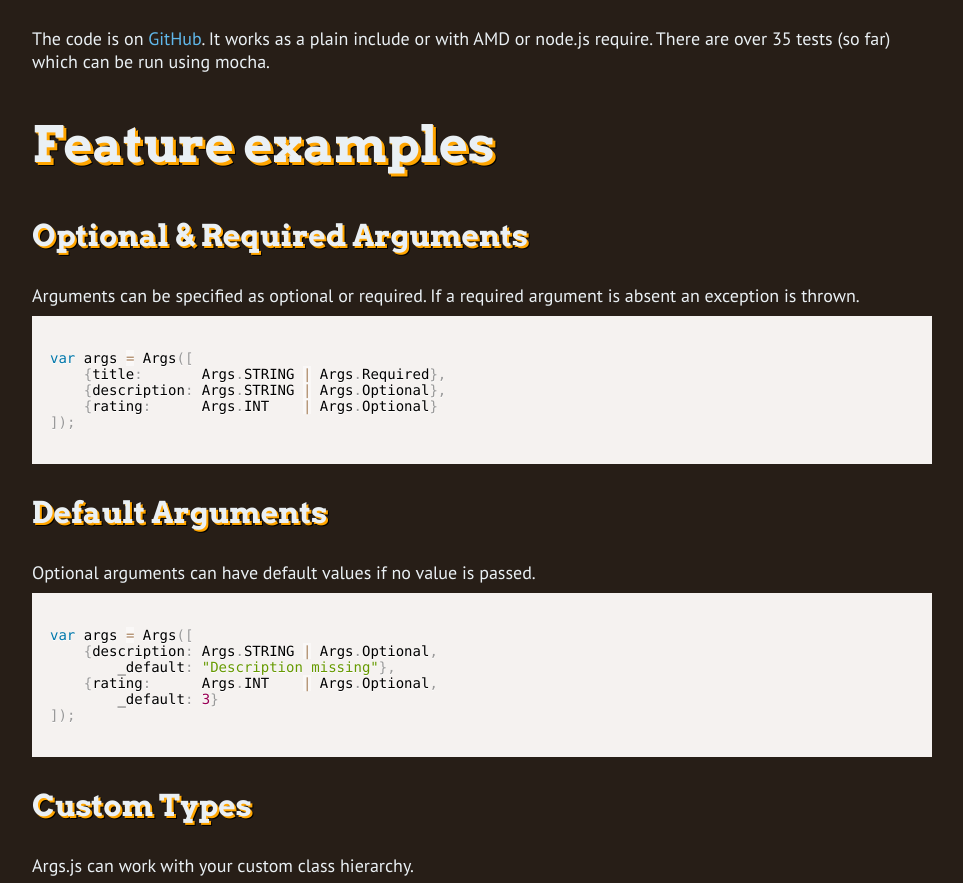
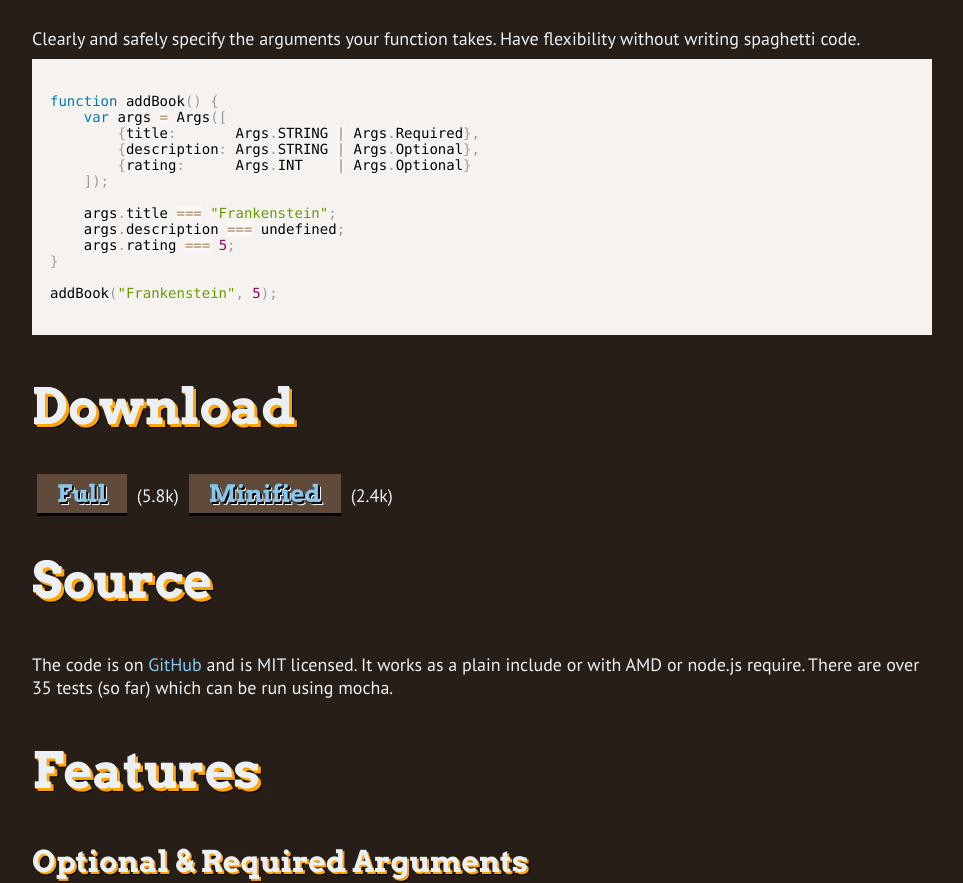
Before and after one commit to joebain/args.js, a plain HTML site: page index.html in a window 1280 px wide. Shown: the part 755-1638 px from the top of the page, without its empty margins (158-1121 px from the left). Drawn offline with Linux system fonts and the light colour scheme.

Commit message:
improved page and added minified args.js

```diff
--- a/index.html
+++ b/index.html
@@ -7,6 +7,12 @@
 	<link rel="stylesheet" href="prism.css" />
 </head>
 <body>
+	<div class=side-links>
+		<iframe src="http://ghbtns.com/github-btn.html?user=autographer&repo=args.js&type=fork&count=true"
+			allowtransparency="true" frameborder="0" scrolling="0" width="80" height="20"></iframe>
+		<iframe src="http://ghbtns.com/github-btn.html?user=autographer&repo=args.js&type=watch&count=true"
+			allowtransparency="true" frameborder="0" scrolling="0" width="80" height="20"></iframe>
+	</div>
 	<div class=content>
 		<h1>Args.js</h1>
 		Args.js lets you easily create functions with optional paramaters, default paramaters and named paramaters. It checks types and will trigger exceptions if a function is called incorrectly.
@@ -44,9 +50,28 @@ if ( jQuery.isFunction( qualifier ) ) {
 				<a href="https://github.com/jquery/jquery/blob/master/src/traversing/findFilter.js#L11"><i>Based on actual code in jQuery</i></a>
 			</div>
 		</div>
-		<h2>Code</h2>
-		The code is on <a href="http://github.com/autographer/Args.js">GitHub</a>. It works as a plain include or with AMD or node.js require. There are over 35 tests (so far) which can be run using mocha.
-		<h2>Feature examples</h2>
+		<h2>Example</h2>
+		Clearly and safely specify the arguments your function takes. Have flexibility without writing spaghetti code.
+		<pre><code class="language-javascript">
+function addBook() {
+	var args = Args([
+		{title:       Args.STRING | Args.Required},
+		{description: Args.STRING | Args.Optional},
+		{rating:      Args.INT    | Args.Optional}
+	]);
+
+	args.title === "Frankenstein";
+	args.description === undefined;
+	args.rating === 5;
+}
+
+addBook("Frankenstein", 5);
+		</code></pre>
+		<h2>Download</h2>
+		<a class=button href="https://raw2.github.com/autographer/args.js/master/Args.js">Full</a> (5.8k) <a class=button href="https://raw2.github.com/autographer/args.js/master/Args.min.js">Minified</a> (2.4k)
+		<h2>Source</h2>
+		The code is on <a href="http://github.com/autographer/Args.js">GitHub</a> and is MIT licensed. It works as a plain include or with AMD or node.js require. There are over 35 tests (so far) which can be run using mocha.
+		<h2>Features</h2>
 		<h3>Optional & Required Arguments</h3>
 		Arguments can be specified as optional or required. If a required argument is absent an exception is thrown.
 		<pre><code class="language-javascript">
@@ -117,8 +142,8 @@ myFunc({
 });
 		</code></pre>
 
-		<br/>
-		<br/>
-		From <a href="http://autographer.com">Autographer</a>
+		<p>
+		<a href="http://autographer.com"><img class=logo src="logo.png" alt="Autographer"></a>
+		</p>
 	</div>
 </body>
--- a/style.css
+++ b/style.css
@@ -1,3 +1,7 @@
+* {
+	transition-duration: 0.5s;
+	transition-property: background-color;
+}
 body {
 	background-color: #271E17;
 	margin:0;
@@ -8,7 +12,7 @@ body {
 
 a {
 	text-decoration: none;
-	color: #60b8eb;
+	color: #86C7EE;
 }
 a:hover {
 	text-decoration: underline;
@@ -43,6 +47,30 @@ h3 {
 		2px 2px orange,
 		3px 3px black;
 }
+.logo {
+	vertical-align:text-bottom;
+}
+.button {
+	font-family: "Arvo", Courier, monospace;
+	font-weight: bold;
+	font-size: 24px;
+	text-shadow:
+		2px 2px black,
+		3px 3px white;
+	border-bottom: 3px solid black;
+	padding: 5px 20px;
+	margin: 2px 5px;
+	background-color: #604a39;
+}
+a.button:hover {
+	color:orange;
+	text-decoration: none;
+	background-color: #81634c;
+}
+.side-links {
+	margin: 10px 5px;
+	float: right;
+}
 @media (max-width: 900px) {
 	.content {
 		margin: 0px 10px;
```
Also changed, not shown: Args.min.js (added, +1 -0 lines), logo.png (added).
